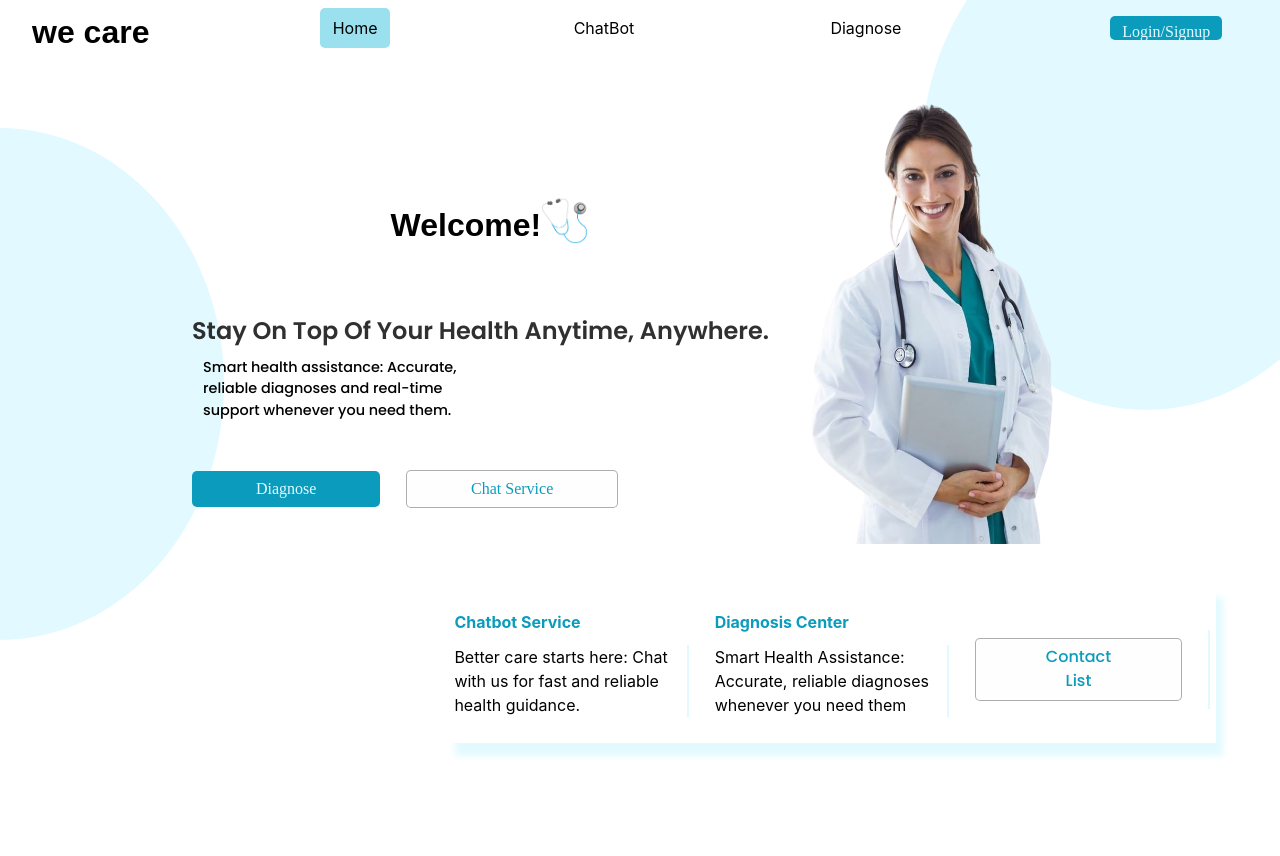
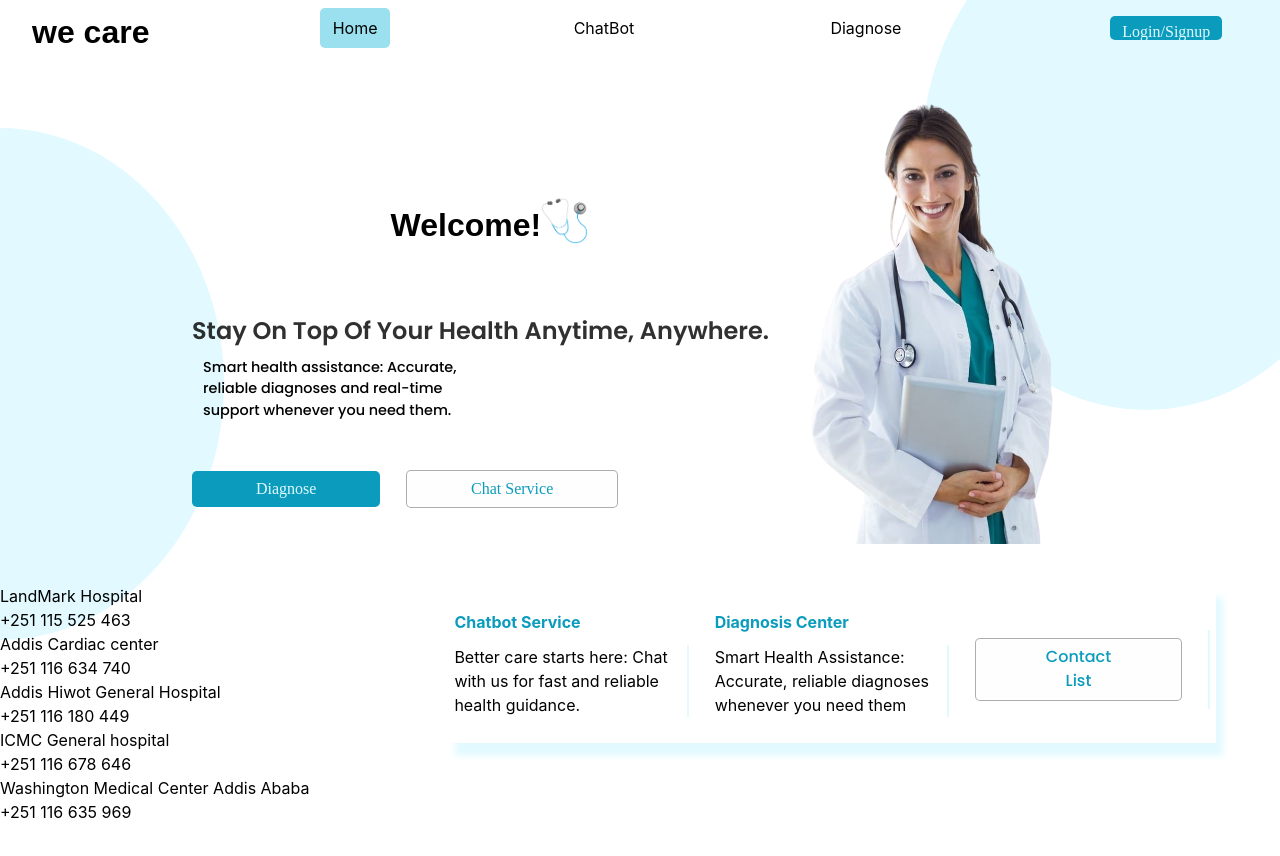
Before and after one commit to elijahizkiel/Arrhythmias-predictor, a React (Create React App) app in the folder front-end-app/: page / in a window 1280 px wide. Shown: the top 856 px of the page. Before the commit the page ends 824 px from the top, so only its background shows below. Built offline with nearby package versions, Linux system fonts and the light colour scheme; a web font is replaced by a local one.

Commit message:
add modal dialogue to show contacts of cardiac health instituitions

```diff
--- a/front-end-app/src/App.js
+++ b/front-end-app/src/App.js
@@ -104,9 +104,6 @@ function App() {
               setTab(tabs.chat);
               localStorage.setItem("tab", tabs.chat);
             }}
-            onContactList={() => (
-              <div>list of heart speciality clinics Contacts'</div>
-            )}
           />
         ) : tab === tabs.login ? (
           <LoginSignupPage onHome={()=>{
--- a/front-end-app/src/pages/LandingPage.jsx
+++ b/front-end-app/src/pages/LandingPage.jsx
@@ -3,19 +3,36 @@ import Label from "../components/Label.jsx";
 import Card from "../components/Card.jsx";
 import assets from "../assets/imgs.js";
 
-function LandingPage({
-  onDiagnose,
-  onChatService,
-  onContactList,
-}) {
+
+function LandingPage({ onDiagnose, onChatService }) {
+  let contacts = [
+      { name: "LandMark Hospital", phone: "+251 115 525 463" },
+      { name: "Addis Cardiac center", phone: "+251 116 634 740" },
+      { name: "Addis Hiwot General Hospital", phone: "+251 116 180 449" },
+      { name: "ICMC General hospital", phone: "+251 116 678 646" },
+      {
+        name: "Washington Medical Center Addis Ababa",
+        phone: "+251 116 635 969",
+      },
+    ];
+
+  const onContactList = () => {
+    document.getElementsByClassName("landing-page")[0].style.filter = "blur(3px)";
+    document.getElementById('contact-list').style.display = "block";
+  };
   return (
     <div style={{ paddingBottom: "20vh", marginBottom: "10vh" }}>
+      <div className="landing-page">
       <div className="ellipse one"></div>
       <div className="ellipse two"></div>
       <div className="hero-section">
         <div className="hero-texts">
           <Label text="Welcome!" classes="hero-title">
-            <img className="hero-img" src={assets.stetescope} alt="a stethoscope" />
+            <img
+              className="hero-img"
+              src={assets.stetescope}
+              alt="a stethoscope"
+            />
           </Label>
           <Label
             classes="hero-paragraph bold"
@@ -67,6 +84,23 @@ function LandingPage({
           />
         </Card>
       </div>
+      </div>
+      <div
+        id="contact-list"
+        onClick={() => {
+          document.getElementById("contact-list").style.display = 'none';
+          document.getElementsByClassName("landing-page")[0].style.filter = "none";
+        }}
+      >
+        {contacts.map((contact) => {
+          return (
+            <div className="contact" key={contact.name}>
+              <div>{contact.name}</div>
+              <div>{contact.phone}</div>
+            </div>
+          );
+        })}
+      </div>
     </div>
   );
 }
```
